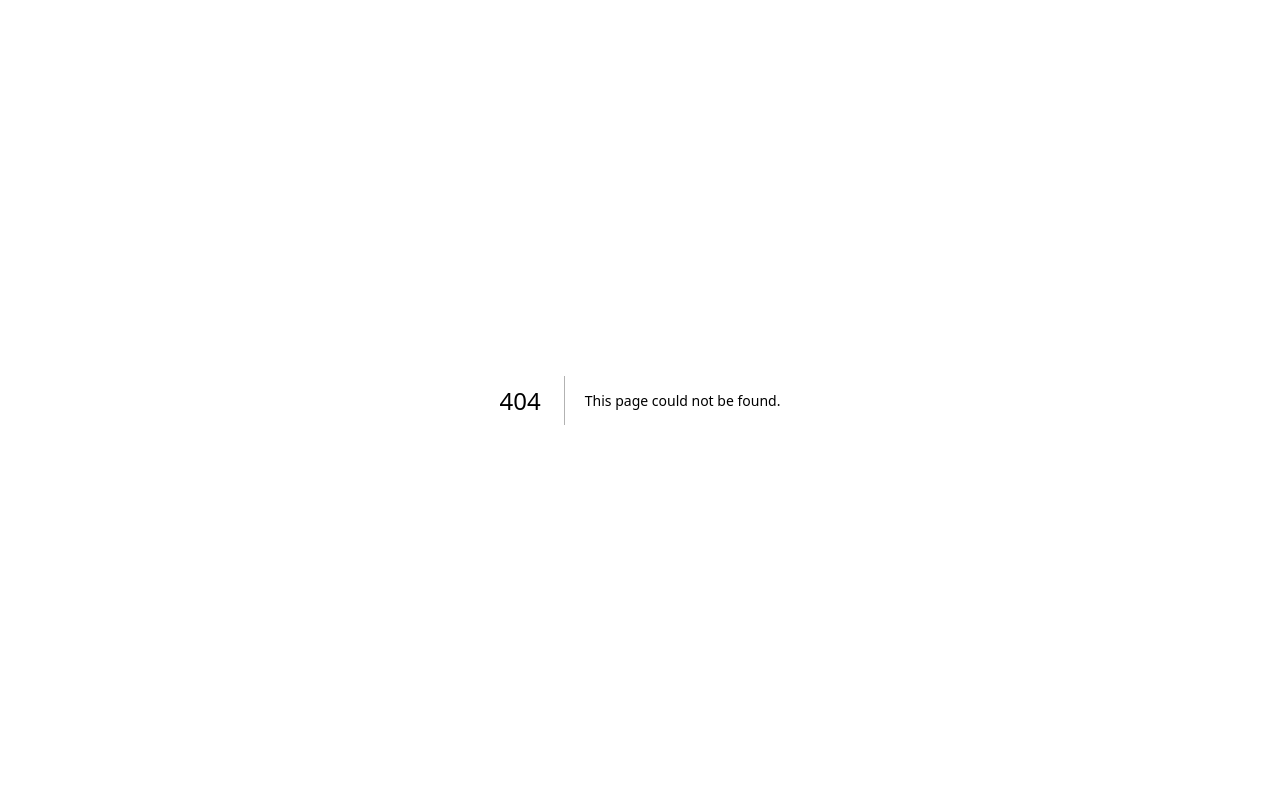
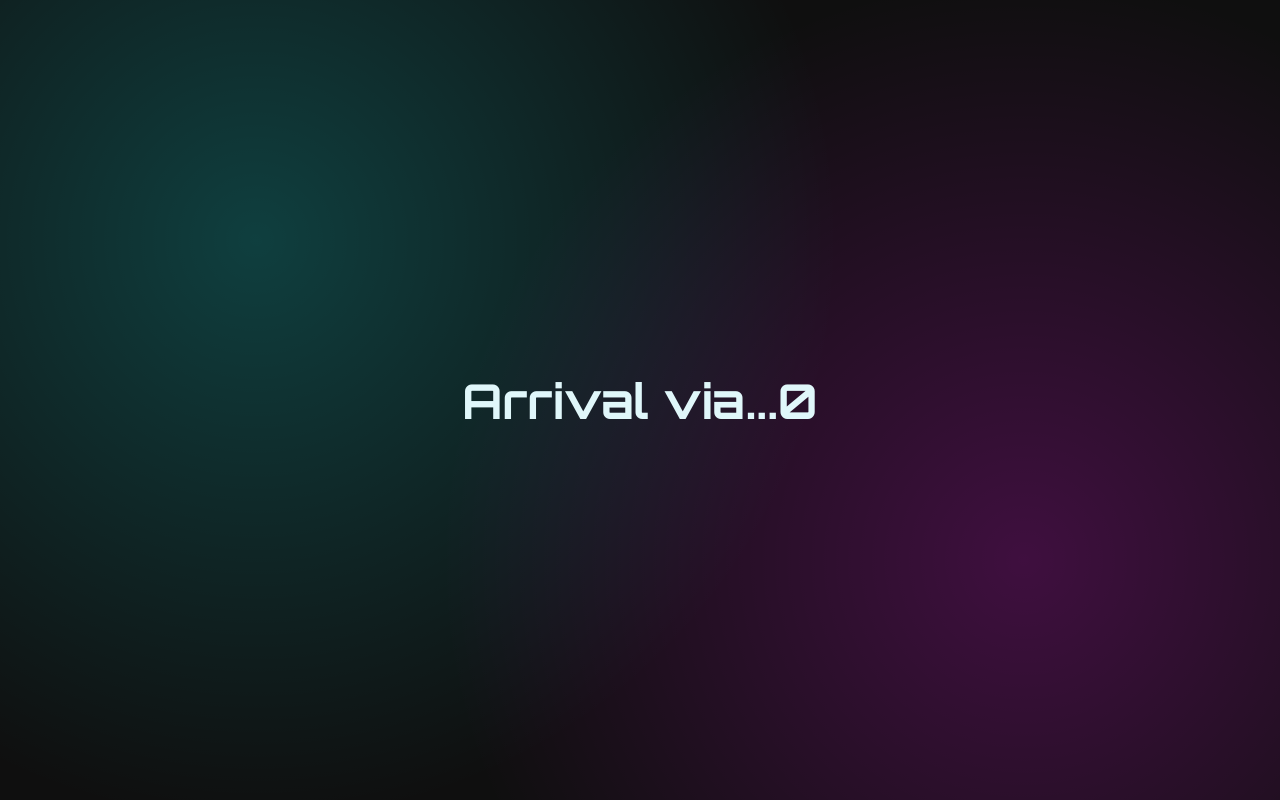
Before and after one commit to Artur-Luniaka/developer-x, a Next.js app: page /running in a window 1280 px wide. Before the commit this address had no page. Built offline with nearby package versions, Linux system fonts and the light colour scheme.

Commit message:
added running page/styled

```diff
--- a/src/app/page.js
+++ b/src/app/page.js
@@ -6,6 +6,7 @@ import developer from "./assets/developer.json";
 import dynamic from "next/dynamic";
 import { useEffect } from "react";
 import { fairyDustCursor } from "cursor-effects";
+import Link from "next/link";
 
 const LottieWithNoSSR = dynamic(() => import("lottie-react"), { ssr: false });
 
@@ -46,7 +47,7 @@ const Page = () => {
           animate={{ scale: 1, opacity: 1 }}
           transition={{ delay: 5, duration: 1, type: "spring" }}
         >
-          Enter the world
+          <Link href="/running" className={s.link}>Enter the world</Link>
         </motion.button>
         <motion.div
           className={s.icon}
--- /dev/null
+++ b/src/app/running/layout.js
@@ -0,0 +1,8 @@
+"use client";
+import s from "@/app/running/page.module.css";
+
+const layout = ({ children }) => {
+  return <div className={s.background}>{children}</div>;
+};
+
+export default layout;
--- /dev/null
+++ b/src/app/running/page.js
@@ -0,0 +1,27 @@
+"use client";
+import s from "@/app/running/page.module.css";
+import { useEffect, useState } from "react";
+
+const Page = () => {
+  const [seconds, setSeconds] = useState(5);
+
+  useEffect(() => {
+    const timer = setInterval(() => {
+      setSeconds((prev) => prev - 1);
+    }, 1000);
+
+    if (seconds === 0) {
+      clearInterval(timer);
+    }
+
+    return () => clearInterval(timer);
+  }, [seconds]);
+
+  return (
+    <div className={s.container}>
+      <h2 className={s.title}>Arrival via...{seconds}</h2>
+    </div>
+  );
+};
+
+export default Page;
--- /dev/null
+++ b/src/app/running/page.module.css
@@ -0,0 +1,35 @@
+.background {
+  background: radial-gradient(
+      circle at 20% 30%,
+      rgba(0, 255, 255, 0.2),
+      transparent 50%
+    ),
+    radial-gradient(circle at 80% 70%, rgba(255, 0, 255, 0.2), transparent 50%),
+    #0f0f0f;
+  background-blend-mode: screen;
+  height: 100vh;
+}
+
+.container {
+  margin: 0 auto;
+  padding: 0 20px;
+  height: 100%;
+  display: flex;
+  flex-direction: column;
+  justify-content: center;
+  max-width: 375px;
+
+  @media (min-width: 1024px) {
+    max-width: 1024px;
+  }
+}
+
+.title {
+  font-size: 36px;
+  font-weight: 700;
+  margin: 0 auto;
+
+  @media (min-width: 1024px) {
+    font-size: 48px;
+  }
+}
```
Also changed, not shown: src/app/page.module.css (+10 -3 lines).
